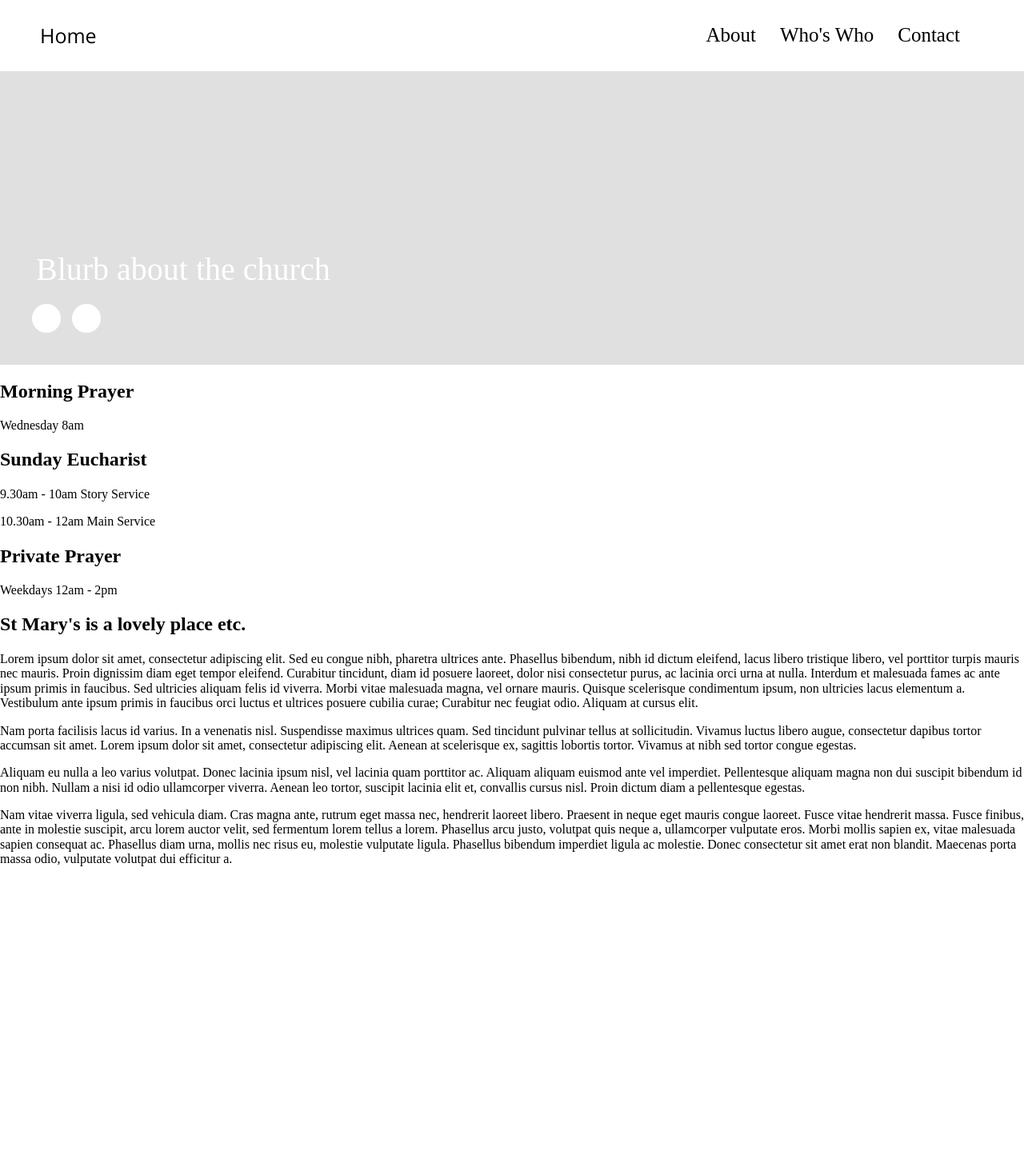
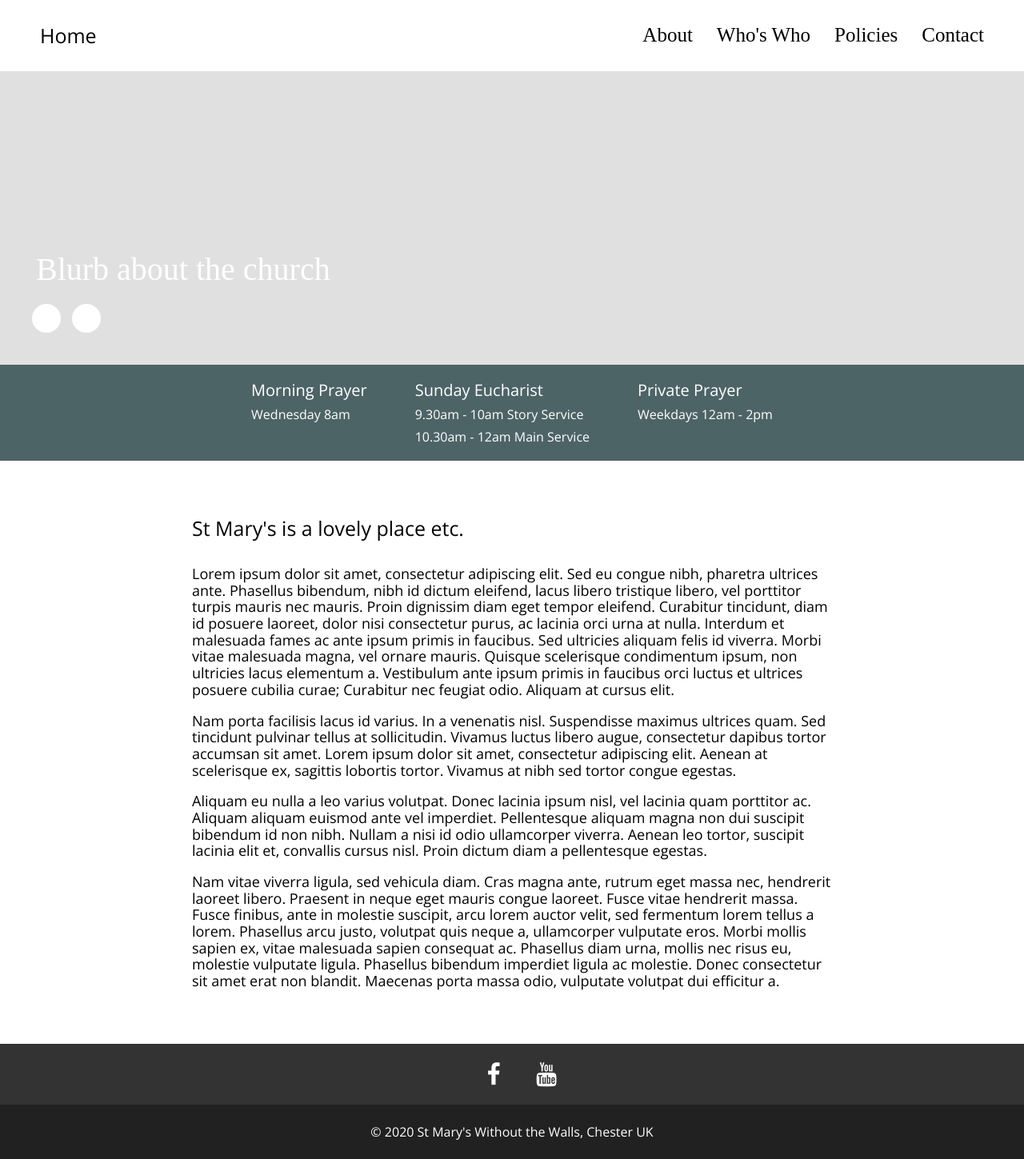
Before and after one commit to StMarysChester/StMarysChester.github.io, a Jekyll site: the page built from index.html, in a window 1280 px wide. Shown: the whole page at 80% size. Built offline with Jekyll 4.4.1, drawn with Linux system fonts in a browser that asks for light colours; some web fonts are replaced; before the commit the page ends 1100 px from its top, so only the background shows below that.

Commit message:
Adding more content/styles

```diff
--- a/_data/menu.yml
+++ b/_data/menu.yml
@@ -4,7 +4,10 @@ pages:
       url: /about/
 
     - title: Who's Who
-      url: /whoiswho
+      url: /whoiswho/
+
+    - title: Policies
+      url: /policies/
 
     - title: Contact
-    - url: /contact/
+      url: /contact/
--- a/_includes/banner.html
+++ b/_includes/banner.html
@@ -1,10 +1,13 @@
 
-<div class="banner">
+<div class="banner {% if page.simpleBanner %}simple{% endif %}">
   <div class="content">
     <h1>{{ page.bannerText }}</h1>
-    <div class="socialLinks">
-      <a href="https://www.facebook.com/St-Mary-Without-the-Walls-Chester-392886070859983/"
-        target="_blank" class="fa fa-facebook"></a>
-      <a href="https://www.youtube.com/channel/UCHvzYJ1wjdH8XXy_gtovCBQ" target="_blank" class="fa fa-youtube"></a>
-    </div>
+    {% if page.showBannerSocialLinks %}
+      <div class="socialLinks">
+        <a href="https://www.facebook.com/St-Mary-Without-the-Walls-Chester-392886070859983/"
+          target="_blank" class="fa fa-facebook"></a>
+        <a href="https://www.youtube.com/channel/UCHvzYJ1wjdH8XXy_gtovCBQ" target="_blank" class="fa fa-youtube"></a>
+      </div>
+    {% endif %}
+  </div>
 </div>
--- a/_layouts/default.html
+++ b/_layouts/default.html
@@ -13,5 +13,6 @@
     {% include header.html %}
     {% include banner.html %}
     {{ content }}
+    {% include footer.html %}
   </body>
 </html>
--- a/assets/css/index.css
+++ /dev/null
@@ -1,4 +0,0 @@
-serviceTimes {
-  background-color: #4d6467;
-  color: white;
-}
--- a/assets/css/main.css
+++ b/assets/css/main.css
@@ -7,6 +7,10 @@ html {
 a {
   color: black;
   text-decoration: none;
+}
+
+p {
+  font-family: 'Open Sans', sans-serif;
 }
 
 a:hover {
@@ -36,15 +40,29 @@ nav a.active {
 
 .banner {
   font-family: 'Sorts Mill Goudy', serif;
+  /* background-image: url('/assets/images/front-of-church-drawing.png'); */
+  background-size: cover;
+  background-repeat: none;
+  background-color: rgb(224, 224, 224);
 }
 
 .banner .content {
   padding: 40px;
   padding-top: 220px;
-  /* background-image: url('/assets/images/front-of-church-drawing.png'); */
-  background-size: cover;
-  background-repeat: none;
-  background-color: rgb(224, 224, 224);
+}
+
+.banner.simple {
+  display: flex;
+  justify-content: center;
+  background-color: #4d6467;
+}
+
+.banner.simple .content {
+  padding-top: 40px;
+}
+
+.banner.simple h1 {
+  font-weight: 60px;
 }
 
 .banner h1 {
@@ -67,13 +85,56 @@ nav a.active {
 
 }
 
-.social
+.social {
   background-color: #333333;
+  color: white;
+  display: flex;
+  align-items: center;
+  justify-content: center;
+  padding: 15px;
 }
 
-.footer {
-  background-color: black;
+.social .fa {
+  background-color: transparent;
   color: white;
+  font-size: 30px;
+  width: 30px;
+  margin-left: 20px;
+}
+
+.siteMap {
+  background-color: #212121;
+  color: white;
+  padding: 25px;
+}
+
+.mainContentContainer {
+  display: flex;
+  align-items: center;
+  justify-content: center;
+}
+
+.mainContent {
+  width: 800px;
+  padding: 50px 0;
+}
+
+.mainContent h2 {
+  font-weight: normal;
+  font-size: 25px;
+  margin-bottom: 32px;
+}
+
+.mainContent p {
+  font-size: 18px;
+  font-family: 'Open Sans', sans-serif;
+}
+
+.siteMap .copyright {
+  display: flex;
+  align-items: center;
+  justify-content: center;
+  margin: 0;
 }
 
 .footer a {
@@ -91,3 +152,29 @@ nav a.active {
   border-radius: 50%;
   font-size: 20px;
 }
+
+.serviceTimes {
+  background-color: #4d6467;
+  color: white;
+  display: flex;
+  justify-content: center;
+}
+
+.serviceTimes h4 {
+  margin: 10px 0;
+  font-size: 20px;
+  font-weight: normal;
+}
+
+.serviceTimes p {
+  margin: 10px 0;
+}
+
+.serviceTime {
+    margin: 10px 30px;
+
+}
+
+.highlights {
+  background-color: #212121;
+}
--- a/index.html
+++ b/index.html
@@ -24,6 +25,7 @@ bannerText: Blurb about the church
 
 </div>
 
+<div class="mainContentContainer">
   <div class="mainContent">
     <h2>St Mary's is a lovely place etc.</h2>
     <p>
@@ -58,3 +60,4 @@ bannerText: Blurb about the church
       sit amet erat non blandit. Maecenas porta massa odio, vulputate volutpat dui efficitur a.
     </p>
   </div>
+</div>
--- a/whoiswho.html
+++ b/whoiswho.html
@@ -1,7 +1,7 @@
 ---
 layout: page
-title: About
-permalink: /about/
+title: Who's Who
+permalink: /whoiswho/
 ---
 
 Rector
```
Also changed, not shown: other parts of index.html (+4 -3 lines), policies.html (added, +51 -0 lines). Lines whose indentation alone changed are shown as unchanged.
